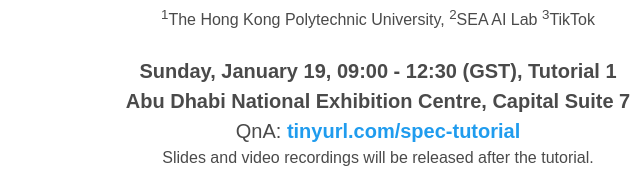
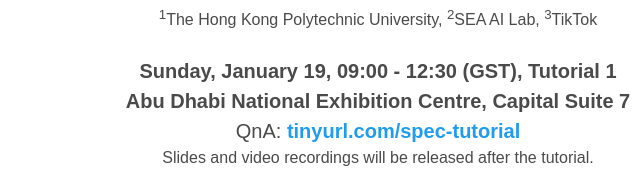
Before and after one commit to speculative-decoding/speculative-decoding.github.io, a plain HTML site: page index.html in a window 1280 px wide. Shown: the part 415-609 px from the top of the page, 262-902 px from the left. Drawn offline with nearby package versions, Linux system fonts and the light colour scheme; some icons are missing; a web font is replaced by a local one.

Commit message:
Update index.html

```diff
--- a/index.html
+++ b/index.html
@@ -74,7 +74,7 @@
           </div>
           <div class="is-size-6 publication-authors">
             <span class="author-block"><sup>1</sup>The Hong Kong Polytechnic University,</span>
-            <span class="author-block"><sup>2</sup>SEA AI Lab</span>
+            <span class="author-block"><sup>2</sup>SEA AI Lab,</span>
             <span class="author-block"><sup>3</sup>TikTok</span>
           </div>
           <br />
```
